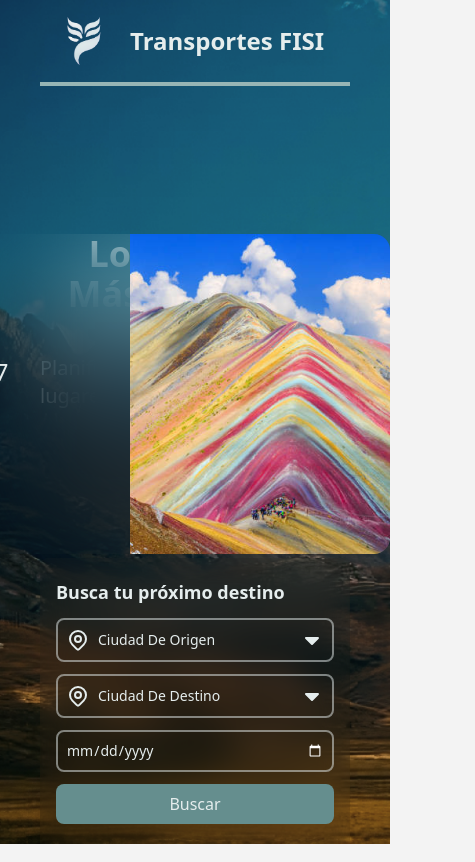
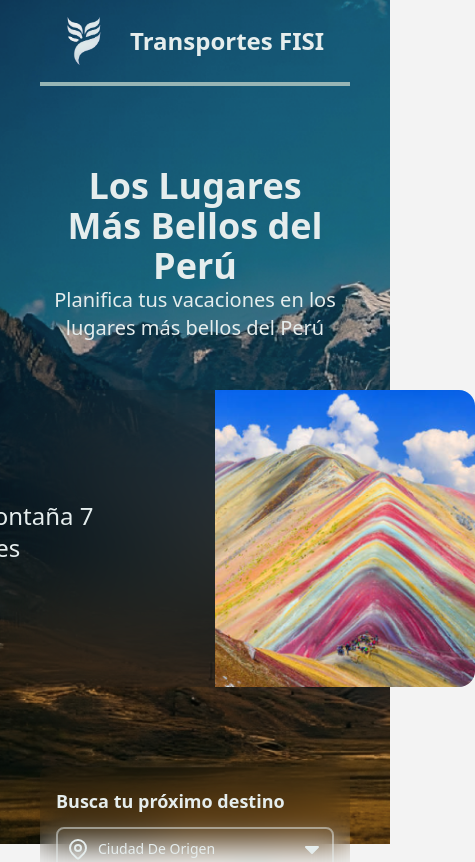
Before and after one commit to ProtoSG/front-transportes-fisi, a React (Vite) app: page / in a window 390 px wide. Shown: the top 862 px of the page, 475 px wide, since content can reach past the window. Built offline with nearby package versions, Linux system fonts and the light colour scheme; no server answers.

Commit message:
fix: repsonsive component Carrusel and Hero

```diff
--- a/src/index.css
+++ b/src/index.css
@@ -51,3 +51,13 @@ input[type="date"].form-passenger-date::-webkit-calendar-picker-indicator {
 .animate-scroll {
   animation: scroll 13s linear infinite;
 }
+
+#carrusel {
+  mask-image: linear-gradient(
+    90deg,
+    transparent,
+    black 10%,
+    black 90%,
+    transparent
+  );
+}
--- a/src/pages/home/modules/favorite-cities/components/Carrusel.tsx
+++ b/src/pages/home/modules/favorite-cities/components/Carrusel.tsx
@@ -7,7 +7,7 @@ export function Carousel() {
   ]
 
   return (
-    <div className='overflow-hidden w-full'>
+    <div id="carrusel" className='overflow-hidden w-full'>
       <div className='flex whitespace-nowrap animate-scroll'>
         {
           images.map((img, index) => (
--- a/src/pages/home/modules/hero/Hero.tsx
+++ b/src/pages/home/modules/hero/Hero.tsx
@@ -7,13 +7,14 @@ export default function Hero() {
     <ContainerBgHeader className="h-dvh relative">
       <Container className="justify-between h-full text-primary-50 pt-4">
         <Header />
-        <div className=" flex flex-col md:flex-row justify-between gap-12 items-center">
+        <div className="flex py-20 flex-col md:flex-row flex-1 justify-between gap-12 items-center">
           <div className="">
             <p className="font-black text-center md:text-start text-4xl lg:text-6xl">Los Lugares <br /> Más Bellos del Perú</p>
-            <p className="text-xl lg:text-2xl ">Planifica tus vacaciones en los lugares más bellos del Perú</p>
+            <p className="text-xl lg:text-2xl text-center md:text-start ">Planifica tus vacaciones en los lugares más bellos del Perú</p>
           </div>
-          <section className="absolute right-0 w-[560px] h-[320px] grid grid-cols-2 gap-10 backdrop-blur-2xl rounded-2xl md:rounded-l-2xl">
-            <div className="flex flex-col w-full p-6 justify-between h-full">
+          {/*Card*/}
+          <section className="md:absolute  right-0 w-[560px] h-auto md:min-h-[320px] grid grid-cols-2 gap-10 backdrop-blur-2xl rounded-2xl md:rounded-l-2xl">
+            <div className="flex flex-col w-full p-6 justify-between">
               <small className="text-xl">Cusco</small>
               <p className="text-2xl text-pretty">La montaña 7 colores</p>
               <ArrowLargeIcon className="size-10 hover:cursor-pointer hover:text-primary-500 transition-colors" />
@@ -23,7 +24,7 @@ export default function Hero() {
             </div>
           </section>
         </div >
-        <section>
+        <section className="">
           <FormSearch />
         </section>
       </Container>
```
Also changed, not shown: 1 other file (tests, documents, lock files or other folders).
